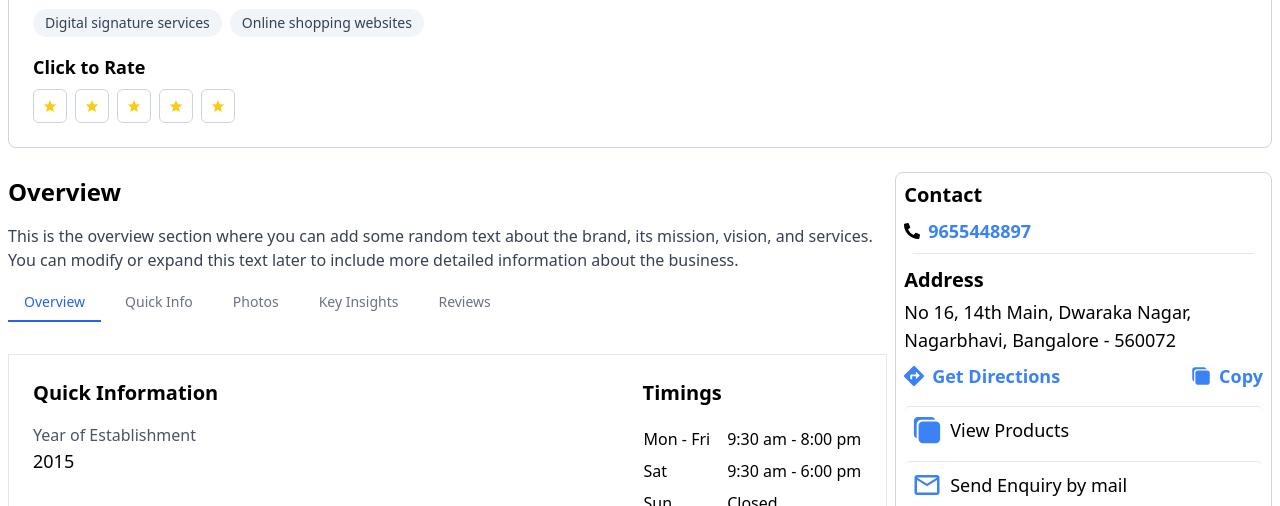
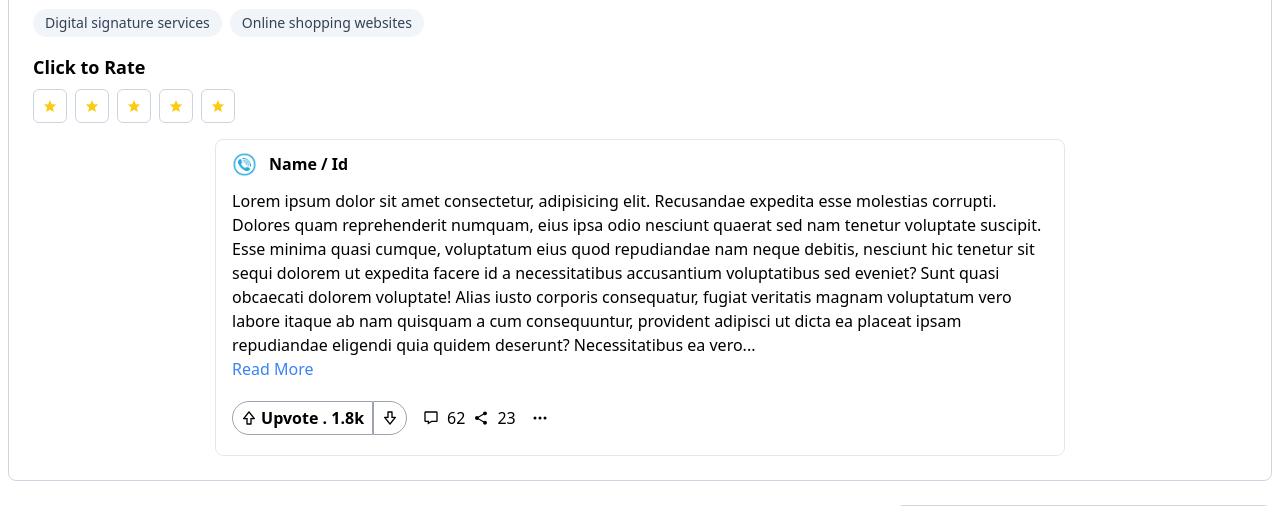
Before and after one commit to bharat407/suits, a React (Create React App) app: page /innerhome in a window 1280 px wide. Shown: the part 900-1406 px from the top of the page. Built offline with nearby package versions, Linux system fonts and the light colour scheme.

Commit message:
css changed and functionality of form

```diff
--- a/src/components/core/Hotel.jsx
+++ b/src/components/core/Hotel.jsx
@@ -102,8 +102,6 @@ const HotelListing = () => {
         </div>
       </div>
     </>
-
-    // </div>
   );
 };
 
--- a/src/components/core/QuoraForm.jsx
+++ b/src/components/core/QuoraForm.jsx
@@ -1,12 +1,37 @@
-import React from "react";
+import React, { useState } from "react";
 import { BiUpvote, BiDownvote, BiMessage } from "react-icons/bi";
 import { IoMdShare } from "react-icons/io";
 import { BsThreeDots } from "react-icons/bs";
 import call from "../../assets/call.png";
 
 const QuoraForm = () => {
+  const [isExpanded, setIsExpanded] = useState(false);
+
+  // Sample content to display (replace with actual content)
+  const content = `Lorem ipsum dolor sit amet consectetur, adipisicing elit. Recusandae
+  expedita esse molestias corrupti. Dolores quam reprehenderit numquam,
+  eius ipsa odio nesciunt quaerat sed nam tenetur voluptate suscipit. Esse
+  minima quasi cumque, voluptatum eius quod repudiandae nam neque debitis,
+  nesciunt hic tenetur sit sequi dolorem ut expedita facere id a
+  necessitatibus accusantium voluptatibus sed eveniet? Sunt quasi
+  obcaecati dolorem voluptate! Alias iusto corporis consequatur, fugiat
+  veritatis magnam voluptatum vero labore itaque ab nam quisquam a cum
+  consequuntur, provident adipisci ut dicta ea placeat ipsam repudiandae
+  eligendi quia quidem deserunt? Necessitatibus ea vero voluptatum
+  incidunt aliquam itaque eligendi, porro, totam dolore doloremque illo
+  voluptatibus beatae officia fugiat soluta. Dicta illo accusamus
+  recusandae consequuntur itaque et, sint minima dolores, aliquam quia
+  praesentium? Quisquam ipsa vero nulla vitae laborum.`;
+
+  const words = content.split(' ');
+  const preview = words.slice(0, 100).join(' '); // Adjust the word count if necessary
+
+  const toggleReadMore = () => {
+    setIsExpanded(!isExpanded);
+  };
+
   return (
-    <div className=" w-[70%] bg-white flex flex-col border gap-3 py-3 border-gray-200 rounded-lg my-2 px-4 mx-auto">
+    <div className="w-full px-2 md:w-[70%] bg-white flex flex-col border gap-3 py-3 border-gray-200 rounded-lg my-2 md:px-4 mx-auto">
       <div className="flex gap-3 items-center">
         <img
           src={call}
@@ -16,21 +41,15 @@ const QuoraForm = () => {
         />
         <p className="font-semibold">Name / Id</p>
       </div>
+
       <div>
-        Lorem ipsum dolor sit amet consectetur, adipisicing elit. Recusandae
-        expedita esse molestias corrupti. Dolores quam reprehenderit numquam,
-        eius ipsa odio nesciunt quaerat sed nam tenetur voluptate suscipit. Esse
-        minima quasi cumque, voluptatum eius quod repudiandae nam neque debitis,
-        nesciunt hic tenetur sit sequi dolorem ut expedita facere id a
-        necessitatibus accusantium voluptatibus sed eveniet? Sunt quasi
-        obcaecati dolorem voluptate! Alias iusto corporis consequatur, fugiat
-        veritatis magnam voluptatum vero labore itaque ab nam quisquam a cum
-        consequuntur, provident adipisci ut dicta ea placeat ipsam repudiandae
-        eligendi quia quidem deserunt? Necessitatibus ea vero voluptatum
-        incidunt aliquam itaque eligendi, porro, totam dolore doloremque illo
-        voluptatibus beatae officia fugiat soluta. Dicta illo accusamus
-        recusandae consequuntur itaque et, sint minima dolores, aliquam quia
-        praesentium? Quisquam ipsa vero nulla vitae laborum.
+        {/* Display preview or full content based on the state */}
+        <p>
+          {isExpanded ? content : `${preview}...`}
+        </p>
+        <button onClick={toggleReadMore} className="text-blue-500">
+          {isExpanded ? "Read Less" : "Read More"}
+        </button>
       </div>
 
       <div className="bg-white flex items-center gap-4 py-2">
--- a/src/components/core/innerSection/BrandDetails.jsx
+++ b/src/components/core/innerSection/BrandDetails.jsx
@@ -12,6 +12,7 @@ import { MdEdit } from "react-icons/md";
 import { IoMdStar } from "react-icons/io";
 import { BsGraphUpArrow } from "react-icons/bs";
 import { IoCopyOutline } from "react-icons/io5";
+import QuoraForm from "../QuoraForm";
 
 const BrandDetails = () => {
   return (
@@ -98,6 +99,10 @@ const BrandDetails = () => {
             ))}
           </div>
         </div>
+
+        <>
+          <QuoraForm />
+        </>
       </div>
     </div>
   );
```
